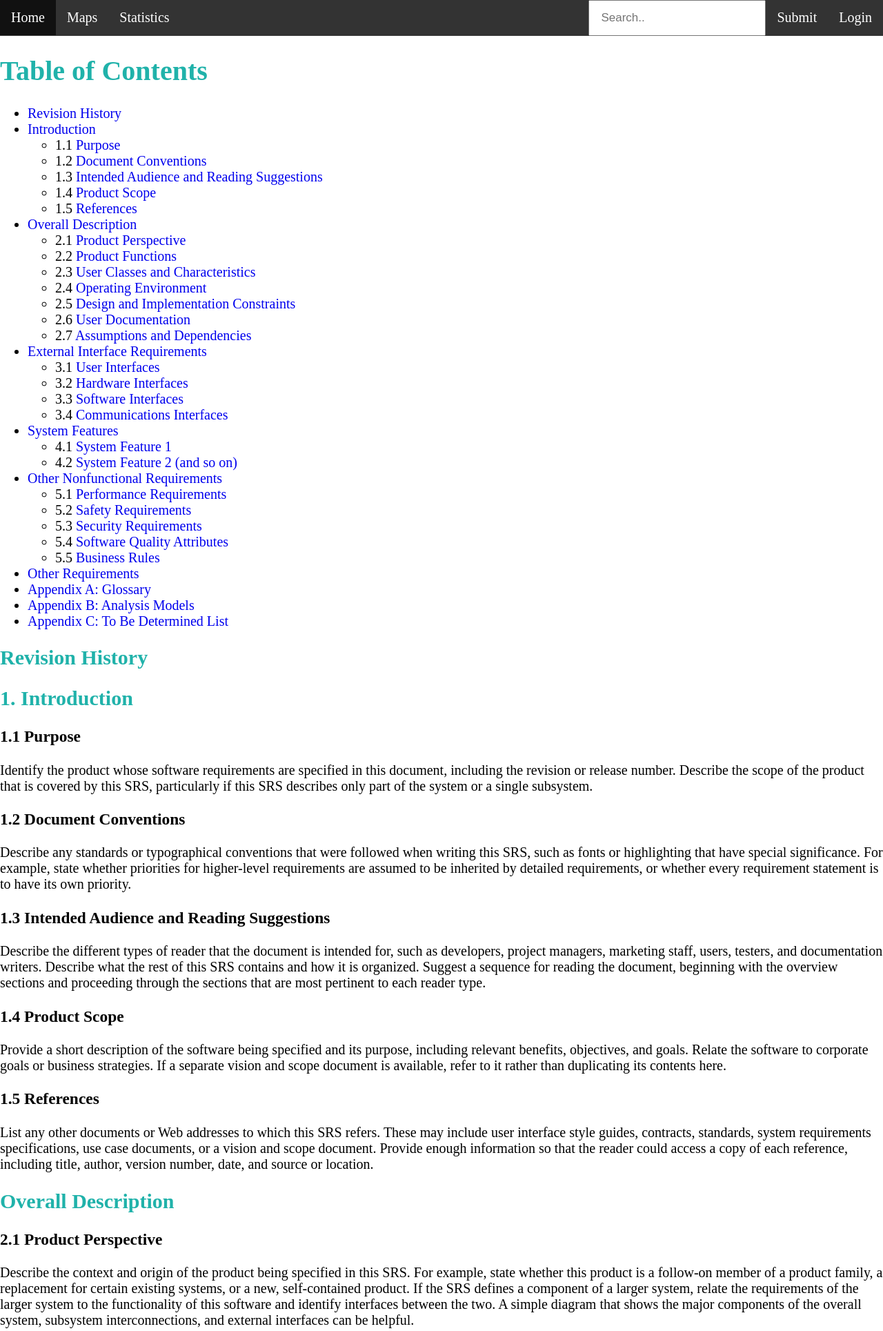
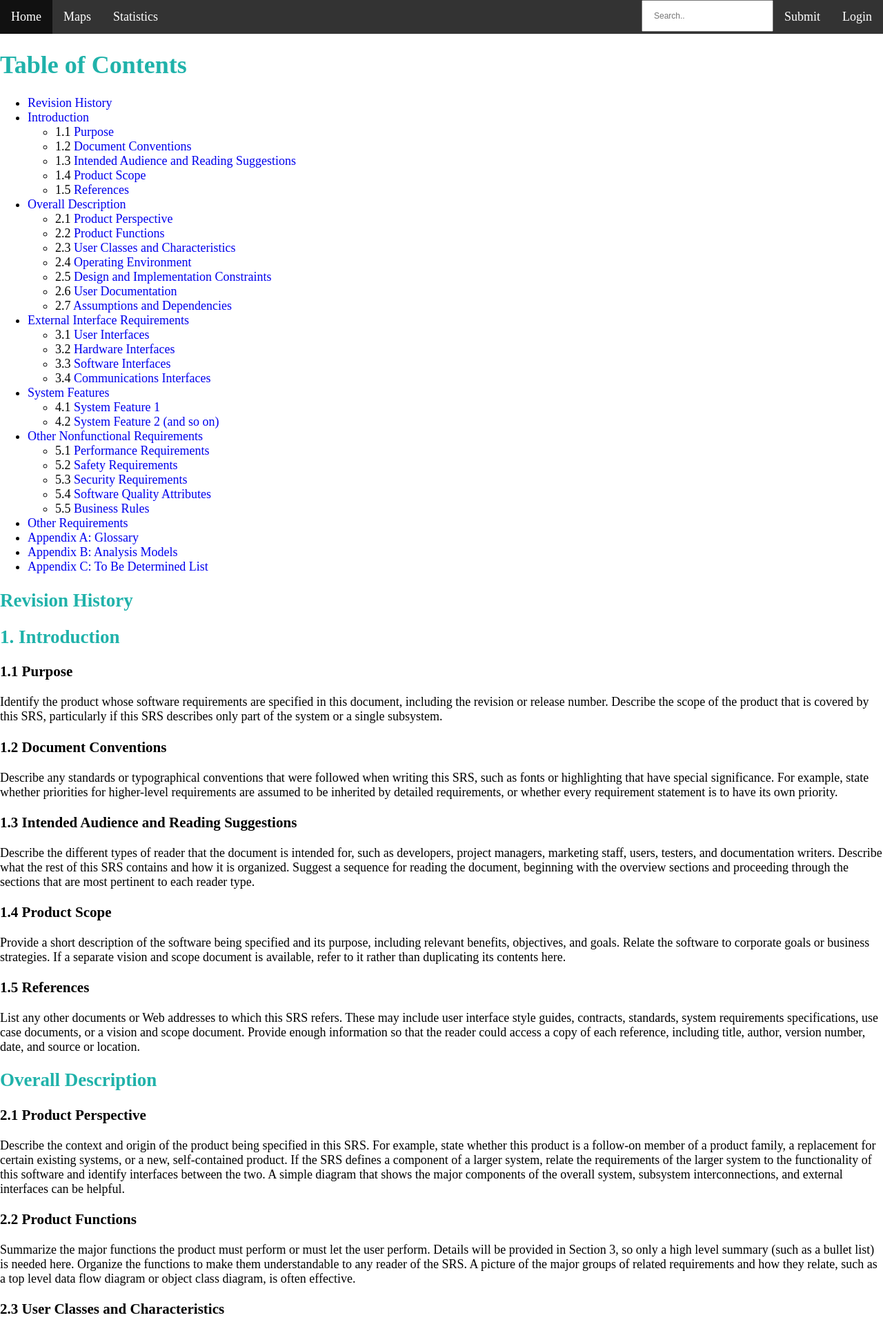
Before and after one commit to PanzariuAdi/Proiect-Tehnologii-WEB, a PHP site: page /raport.html in a window 1280 px wide. Shown: the top 1929 px of the page at 69% size. Run offline with PHP 8.4, Linux system fonts and the light colour scheme.

Commit message:
Add files via upload

```diff
--- a/style-home.css
+++ b/style-home.css
@@ -42,7 +42,7 @@ header li input{
   text-decoration: none;
   padding: 14px 16px;
   float: left;
-  font-size: 17px;
+  font-size: 12px;
 }
 .container{
   background-color: white;
--- a/style-raport.css
+++ b/style-raport.css
@@ -42,10 +42,10 @@
     text-decoration: none;
     padding: 14px 16px;
     float: left;
-    font-size: 17px;
+    font-size: 12px;
   }
   body{
-      font-size: 20px;
+      font-size: 18px;
   }
   body h1,h2{
       color:lightseagreen;
```
